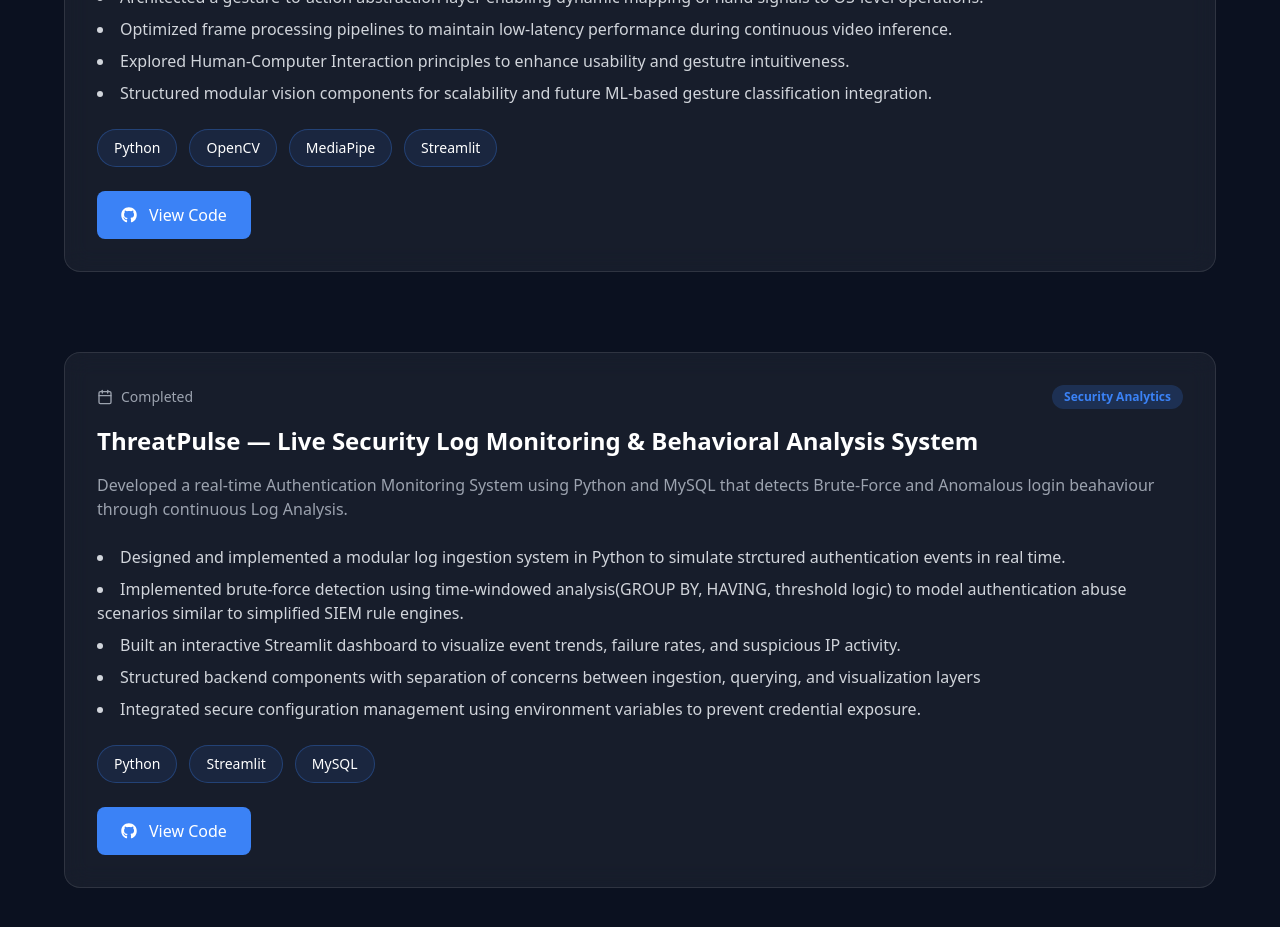
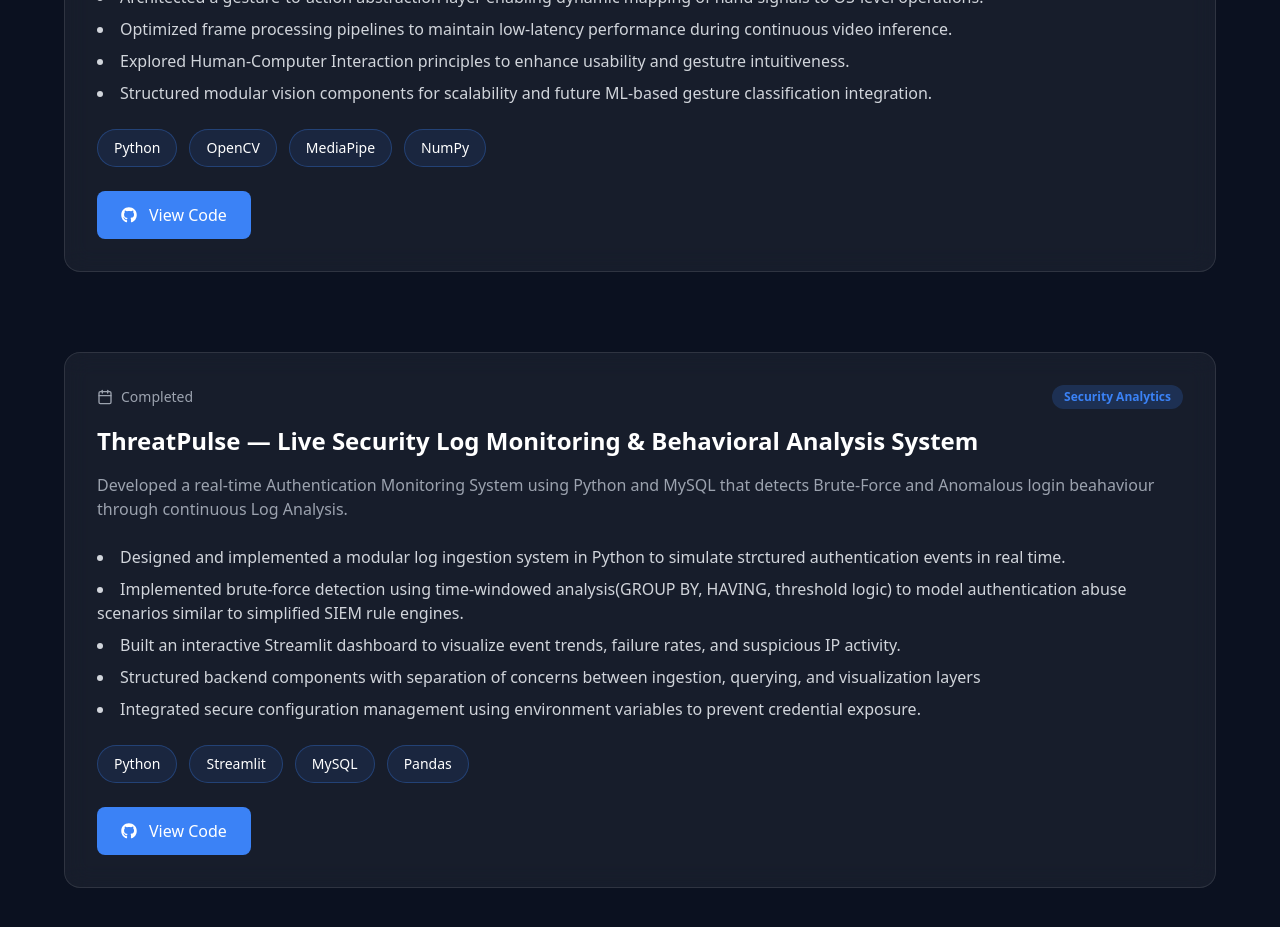
Before and after one commit to anushka583/Anushka-Portfolio, a React (Vite) app: page / in a window 1280 px wide. Shown: the part 4340-5267 px from the top of the page. Built offline with nearby package versions, Linux system fonts and the light colour scheme.

Commit message:
Added Tech Stack

```diff
--- a/src/components/Projects.jsx
+++ b/src/components/Projects.jsx
@@ -22,7 +22,7 @@ function Projects() {
         "Explored Human-Computer Interaction principles to enhance usability and gestutre intuitiveness.",
         "Structured modular vision components for scalability and future ML-based gesture classification integration.",
       ],
-      tech: ["Python", "OpenCV", "MediaPipe", "Streamlit"],
+      tech: ["Python", "OpenCV", "MediaPipe", "NumPy"],
       github: "https://github.com/anushka583/gestured-based-virtual-interface",
     },
     {
@@ -39,7 +39,7 @@ function Projects() {
         "Structured backend components with separation of concerns between ingestion, querying, and visualization layers",
         "Integrated secure configuration management using environment variables to prevent credential exposure."
       ],
-      tech: ["Python", "Streamlit", "MySQL"],
+      tech: ["Python", "Streamlit", "MySQL", "Pandas"],
       github:
         "https://github.com/anushka583/real-time-cybersecurity-log-monitor",
     },
```
